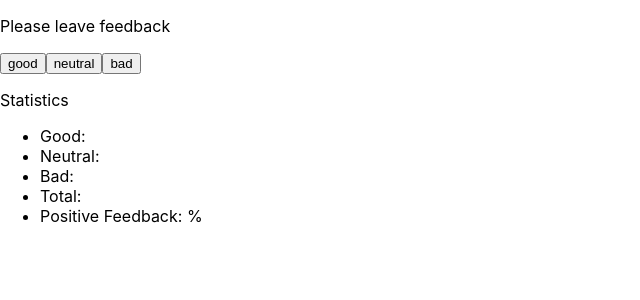
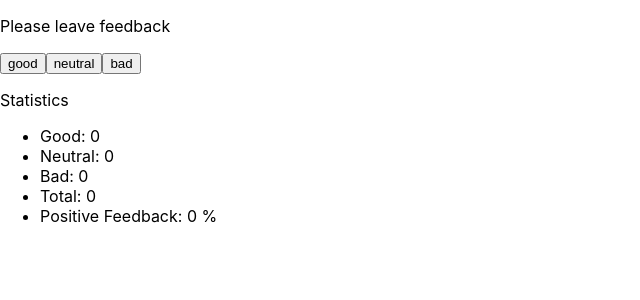
Before and after one commit to akiselyoff/goit-react-hw-02-phonebook, a React (Create React App) app: page / in a window 1280 px wide. Shown: the top 300 px of the page, without its empty margins (0-640 px from the left). Built offline with nearby package versions, Linux system fonts and the light colour scheme.

Commit message:
move #2 done

```diff
--- a/src/components/App.js
+++ b/src/components/App.js
@@ -4,6 +4,9 @@ import Feedback from './Feedback';
 const App = () => (
   <>
     <Feedback />
+    {/* <Section title="Please leave feedback"><FeedbackOptions options={ } onLeaveFeedback={ }></FeedbackOptions></Section>
+
+    <Section title="Please leave feedback"><Statistics good={} neutral={} bad={} total={} positivePercentage={}></Statistics></Section> */}
   </>
 );
 
--- a/src/components/Feedback.js
+++ b/src/components/Feedback.js
@@ -7,27 +7,63 @@ class Feedback extends Component {
     bad: 0,
   };
 
-  handleGood = () => {};
-  handleNeutral = () => {};
-  handleBad = () => {};
+  countTotalFeedback() {
+    const { good, neutral, bad } = this.state;
+    return good + neutral + bad;
+  }
+
+  countPositiveFeedbackPercentage() {
+    const { good } = this.state;
+    const total = this.countTotalFeedback();
+    const positivePercentage = Math.round((good / total) * 100);
+    return positivePercentage || 0;
+  }
+
+  handleGood = () => {
+    this.setState(prevState => {
+      return {
+        good: prevState.good + 1,
+      };
+    });
+  };
+  handleNeutral = () => {
+    this.setState(prevState => {
+      return {
+        neutral: prevState.neutral + 1,
+      };
+    });
+  };
+  handleBad = () => {
+    this.setState(prevState => {
+      return {
+        bad: prevState.bad + 1,
+      };
+    });
+  };
 
   render() {
     return (
       <section>
         <p>Please leave feedback</p>
         <div>
-          <button type="button">good</button>
-          <button type="button">neutral</button>
-          <button type="button">bad</button>
+          <button type="button" onClick={this.handleGood}>
+            good
+          </button>
+          <button type="button" onClick={this.handleNeutral}>
+            neutral
+          </button>
+          <button type="button" onClick={this.handleBad}>
+            bad
+          </button>
         </div>
 
         <p>Statistics</p>
         <ul>
-          <li>Good: {}</li>
-          <li>Neutral: {}</li>
-          <li>Bad: {}</li>
-          <li>Total: {}</li>
-          <li>Positive Feedback: {} %</li>
+          <li>Good: {this.state.good}</li>
+          <li>Neutral: {this.state.neutral}</li>
+          <li>Bad: {this.state.bad}</li>
+          <li>Total: {this.countTotalFeedback()}</li>
+          <li>Positive Feedback: {this.countPositiveFeedbackPercentage()} %</li>
         </ul>
       </section>
     );
```
